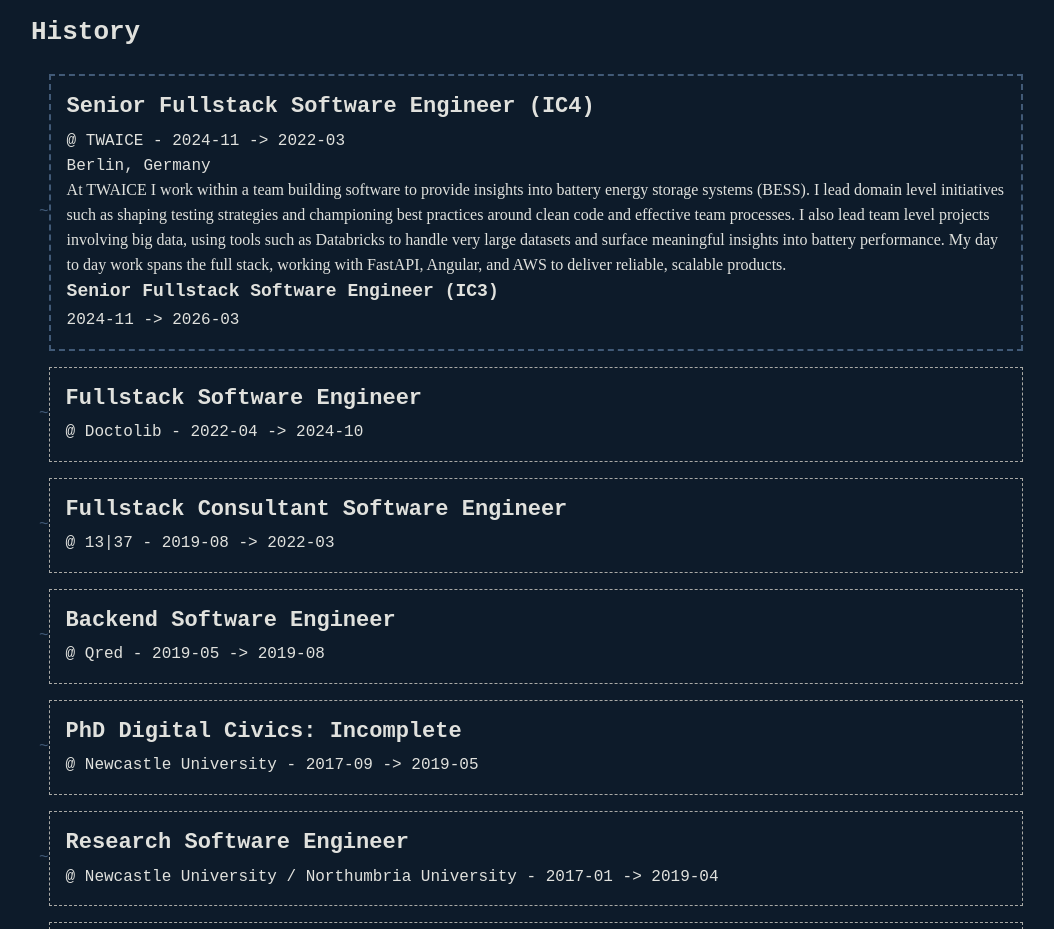
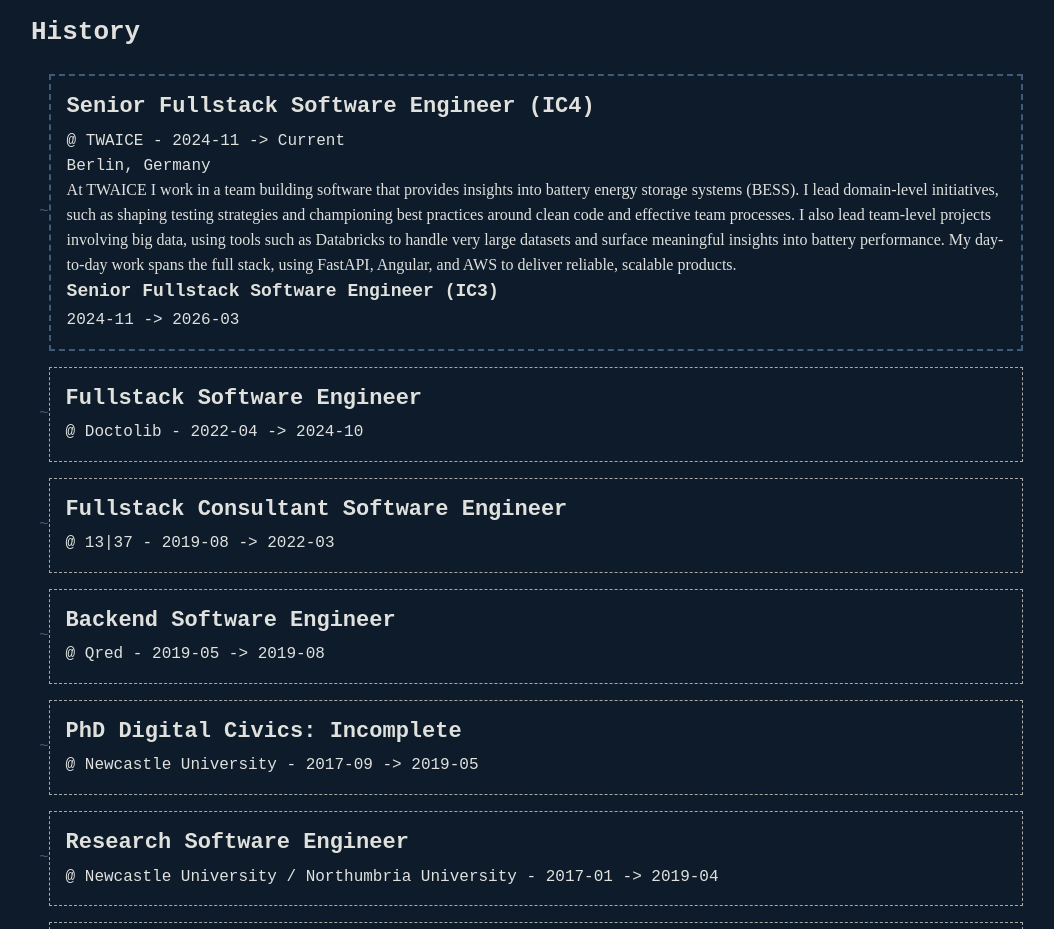
Before and after one commit to wel-shy/daniel-welsh, a Gatsby site: page / in a window 1280 px wide. Shown: the part 1280-2209 px from the top of the page, without its empty margins (109-1163 px from the left). Built offline with nearby package versions, Linux system fonts and the light colour scheme; Gatsby itself is replaced by a stand-in of ours.

Commit message:
fixing to date in current role

```diff
--- a/src/components/Timeline/Item.tsx
+++ b/src/components/Timeline/Item.tsx
@@ -12,7 +12,7 @@
 const Item = ({ role, isActive }: ItemProps) => {
   const displayString = role.grade ? `${role.role}: ${role.grade}` : role.role;
   const fromStr = format(role.from, "yyyy-MM");
-  const toStr = format(role.to, "yyyy-MM");
+  const toStr = role.to ? format(role.to, "yyyy-MM") : "Current";
 
   return (
     <Box className="tl-title-and-icon">
--- a/src/components/Timeline/RoleDetails.tsx
+++ b/src/components/Timeline/RoleDetails.tsx
@@ -13,7 +13,7 @@
   showInstitution?: boolean;
 }) => {
   const fromStr = format(role.from, "yyyy-MM");
-  const toStr = format(role.to, "yyyy-MM");
+  const toStr = role.to ? format(role.to, "yyyy-MM") : "Current";
 
   return (
     <Box className="tl-details">
--- a/src/components/Timeline/types.ts
+++ b/src/components/Timeline/types.ts
@@ -14,5 +14,5 @@
   id: string;
   percent?: number;
   subRoles?: Role[];
-  to: Date;
+  to?: Date;
 };
--- a/src/components/Timeline/useTimeline.ts
+++ b/src/components/Timeline/useTimeline.ts
@@ -12,7 +12,7 @@
   experiences.map((exp) => ({
     ...exp,
     from: new Date(exp.from),
-    to: exp.to ? new Date(exp.to) : new Date(),
+    to: exp.to ? new Date(exp.to) : undefined,
     subRoles: exp.sub_roles ? parseDataToRoles(exp.sub_roles) : undefined,
     id: `${exp.institution}-${exp.from}-${exp.grade}`,
   }));
@@ -26,7 +26,7 @@
     const data = [...workExperience, ...education];
     const roles = parseDataToRoles(data).map((role) => ({
       ...role,
-      duration: getMonthsSpan(role.from, role.to),
+      duration: getMonthsSpan(role.from, role.to ?? new Date()),
     }));
 
     const [{ from: firstStartDate }] = roles.sort(
--- a/src/content/en.json
+++ b/src/content/en.json
@@ -41,7 +41,7 @@
       "from": "2017-01-01",
       "to": "2019-04-01",
       "location": "Newcastle upon Tyne, United Kingdom",
-      "description": "Alongside my PhD I consulted and freelanced as a software engineer on a number of research projects. I developed websites, created a web application for women’s rights activists, and helped create wearable technologies that help people in later life cope with death and grief. Between my undergraduate and master’s degree I also interned at Open Lab to develop a cross-platform mobile application, encouraging conversation between younger people and people with dementia. During this project, I led the application design and development in a co-design process with younger carers of people with dementia. I have been the technological lead on most of these projects using technologies such as: Vue.js, Wordpress, Node.js, TypeScript, Nginx, Docker, MongoDB. Examples of my work can be found in the papers cited below where I developed the technologies they’re centred on."
+      "description": "Alongside my PhD I consulted and freelanced as a software engineer on a number of research projects. I developed websites, built a web application for women’s rights activists, and helped create wearable technologies to help people in later life cope with death and grief. Between my undergraduate and master’s degrees I also interned at Open Lab, developing a cross-platform mobile application that encouraged conversation between younger people and people with dementia. On this project I led the application’s design and development through a co-design process with young carers of people with dementia. I was the technical lead on most of these projects, working with technologies such as Vue.js, WordPress, Node.js, TypeScript, Nginx, Docker, and MongoDB. Examples of my work can be found in the papers cited below, where I developed the technologies they centre on."
     },
     {
       "role": "Backend Software Engineer",
@@ -49,7 +49,7 @@
       "from": "2019-05-01",
       "to": "2019-08-01",
       "location": "Stockholm, Sweden",
-      "description": "At Qred I work as a Backend Software Developer, helping to maintain and develop the company's core infrastructure. I help redesign and further develop Qred's back end to smoothly meet a rapidly growing customer base, using tools such as Java, C#, Kubernetes, and CI/CD."
+      "description": "At Qred I worked as a backend software engineer, helping to maintain and develop the company's core infrastructure. I helped redesign and extend Qred's backend to meet the demands of a rapidly growing customer base, using tools such as Java, C#, Kubernetes, and CI/CD."
     },
     {
       "role": "Fullstack Software Engineer",
@@ -57,7 +57,7 @@
       "from": "2022-04-01",
       "to": "2024-10-31",
       "location": "Berlin, Germany",
-      "description": "As a software engineer at Doctolib, I specialize in Ruby on Rails, and React. My role involves spearheading projects focused on refactoring, maintaining, and modernizing critical components of the codebase. I actively collaborate with cross-functional teams, provide mentorship to fellow engineers, and take the lead on significant projects driving major product updates."
+      "description": "As a software engineer at Doctolib I specialised in Ruby on Rails and React. I spearheaded projects focused on refactoring, maintaining, and modernising critical components of the codebase. I collaborated closely with cross-functional teams, mentored fellow engineers, and led significant projects driving major product updates."
     },
     {
       "role": "Fullstack Consultant Software Engineer",
@@ -65,7 +65,7 @@
       "from": "2019-08-01",
       "to": "2022-03-01",
       "location": "Stockholm, Sweden",
-      "description": "I worked at 13|37 as a Consultant Fullstack Software Engineer. I consulted on varied and challenging software projects across Stockholm. I predominately worked with JavaScript, Node, Express, and React to help clients achieve their technical needs, and using other technologies as necessary. I have worked with micro-service architectures both small and large teams - using CI/CD and terraform to manage projects. I mostly worked as a technical partner with clients, helping to identify, plan, and then achieve their software development needs.",
+      "description": "At 13|37 I consulted on varied and challenging software projects across Stockholm. I predominantly worked with JavaScript, Node.js, Express, and React to meet clients' technical needs, adopting other technologies as necessary. I worked with microservice architectures in both small and large teams, using CI/CD and Terraform to manage projects. I acted as a technical partner to clients, helping them identify, plan, and deliver on their software development needs.",
       "sub_roles": [
         {
           "role": "Fullstack Software Engineer (Consultant)",
@@ -89,9 +89,8 @@
       "role": "Senior Fullstack Software Engineer (IC4)",
       "institution": "TWAICE",
       "from": "2024-11-01",
-      "to": "2022-03-01",
       "location": "Berlin, Germany",
-      "description": "At TWAICE I work within a team building software to provide insights into battery energy storage systems (BESS). I lead domain level initiatives such as shaping testing strategies and championing best practices around clean code and effective team processes. I also lead team level projects involving big data, using tools such as Databricks to handle very large datasets and surface meaningful insights into battery performance. My day to day work spans the full stack, working with FastAPI, Angular, and AWS to deliver reliable, scalable products.",
+      "description": "At TWAICE I work in a team building software that provides insights into battery energy storage systems (BESS). I lead domain-level initiatives, such as shaping testing strategies and championing best practices around clean code and effective team processes. I also lead team-level projects involving big data, using tools such as Databricks to handle very large datasets and surface meaningful insights into battery performance. My day-to-day work spans the full stack, using FastAPI, Angular, and AWS to deliver reliable, scalable products.",
       "sub_roles": [
         {
           "role": "Senior Fullstack Software Engineer (IC3)",
@@ -112,7 +111,7 @@
       "from": "2013-09-01",
       "to": "2016-05-01",
       "location": "Newcastle upon Tyne, United Kingdom",
-      "description": "During my undergraduate degree, I learnt a diverse range of skills in computing science, including software design, web and app development, and human computer interaction. I used these skills to co-design a web application with older people. This system helped older people facing age related conditions share healthy recipes with other people who have similar dietary requirements. Furthermore, I learnt the fundamentals of software development practices, designing algorithms, system security, cryptography and fault tolerances."
+      "description": "During my undergraduate degree I learnt a diverse range of skills in computing science, including software design, web and app development, and human-computer interaction. I used these skills to co-design a web application with older people, helping those facing age-related conditions share healthy recipes with others who have similar dietary requirements. I also learnt the fundamentals of software development practices, algorithm design, system security, cryptography, and fault tolerance."
     },
     {
       "role": "MRes Digital Civics",
@@ -121,7 +120,7 @@
       "from": "2016-09-01",
       "to": "2017-08-01",
       "location": "Newcastle upon Tyne, United Kingdom",
-      "description": "This Masters focussed on developing technologies to aid social care. I conducted research into how technology can support intergenerational interactions between young people and people with dementia. As part of this I developed a mobile application called Ticket to Talk. I learnt to work closely with families and people with dementia in a user-centred design process, as well as care homes, and local charities to evaluate and improve the technology. ESRC and Newcastle University ran a full press release on the project, as well the UK’s Department for Business, Energy, and Industrial Strategy including the app in their latest industrial campaign. In I developed skills in developing ubiquitous technologies, peer programming, and mobile development."
+      "description": "My master’s focused on developing technologies to aid social care. I conducted research into how technology can support intergenerational interactions between young people and people with dementia, developing a mobile application called Ticket to Talk. I worked closely with families and people with dementia in a user-centred design process, alongside care homes and local charities, to evaluate and improve the technology. The ESRC and Newcastle University ran a full press release on the project, and the UK’s Department for Business, Energy, and Industrial Strategy featured the app in their industrial campaign. Through this I developed skills in building ubiquitous technologies, peer programming, and mobile development."
     },
     {
       "role": "PhD Digital Civics",
```
